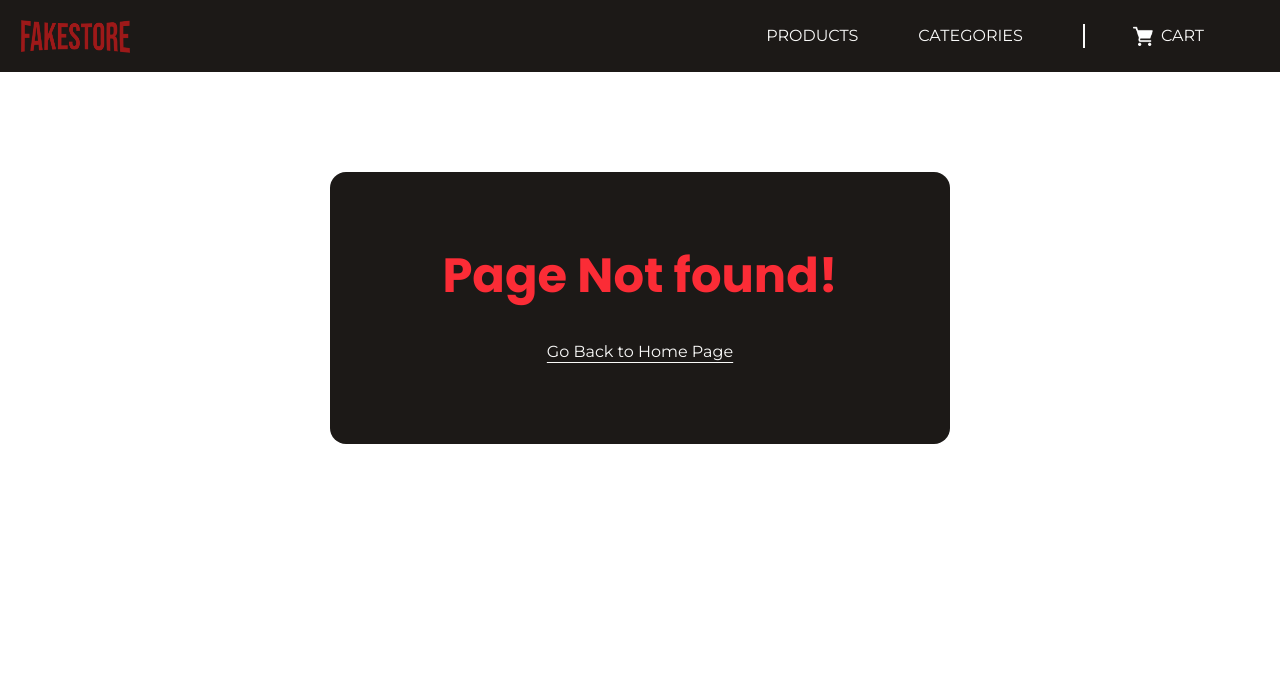
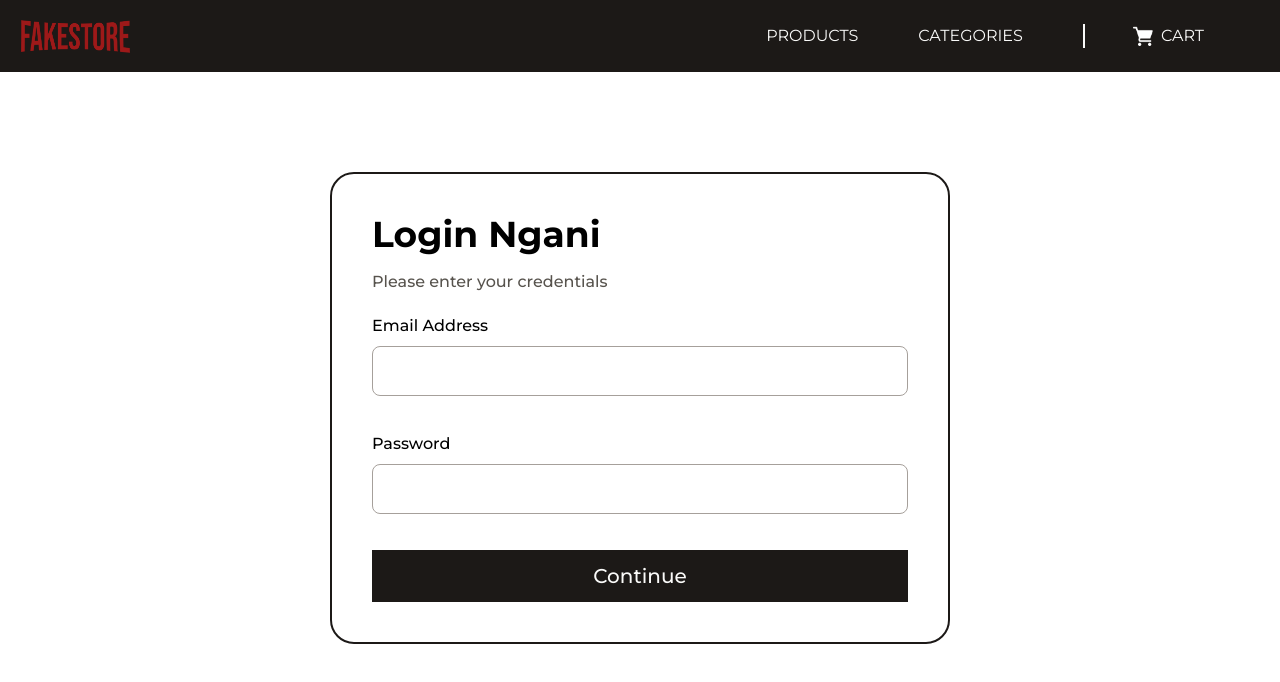
Before and after one commit to shameCanales/Fakestore_App_React, a React (Vite) app: page /login in a window 1280 px wide. Before the commit this address had no page. Shown: the top 682 px of the page. Built offline with nearby package versions, Linux system fonts and the light colour scheme.

Commit message:
added feature for authentication with JWT and added protected Routes

```diff
--- a/package.json
+++ b/package.json
@@ -13,6 +13,7 @@
     "@reduxjs/toolkit": "^2.8.2",
     "@tailwindcss/vite": "^4.1.11",
     "@tanstack/react-query": "^5.82.0",
+    "axios": "^1.10.0",
     "react": "^19.1.0",
     "react-dom": "^19.1.0",
     "react-redux": "^9.2.0",
--- /dev/null
+++ b/src/components/ProtectedRoute.jsx
@@ -0,0 +1,7 @@
+import { useSelector } from "react-redux";
+import { Navigate, Outlet } from "react-router";
+
+export default function ProtectedRoute() {
+  const isLoggedIn = useSelector((state) => state.auth.isLoggedIn); //get the isLoggedIn state from the auth slice of the redux store
+  return isLoggedIn ? <Outlet /> : <Navigate to="/login" />; //navigate to login page if not logged in
+}
--- /dev/null
+++ b/src/hooks/useLogin.js
@@ -0,0 +1,10 @@
+import { useMutation } from "@tanstack/react-query";
+import { loginUser } from "../util/login";
+
+export const useLogin = () => {
+  return useMutation({
+    mutationFn: loginUser, //call the loginUser function from util/login.js with the email and password as parameters
+  });
+};
+// This hook can be used in components to handle user login
+// It will return an object with properties like mutate, isLoading, isError, etc.
--- /dev/null
+++ b/src/pages/LoginPage.jsx
@@ -0,0 +1,73 @@
+import { useState } from "react";
+import { useLogin } from "../hooks/useLogin";
+import { useDispatch } from "react-redux";
+import { authActions } from "../store/auth-slice";
+import { useNavigate } from "react-router";
+
+export default function LoginPage() {
+  const [email, setEmail] = useState("");
+  const [password, setPassword] = useState("");
+  const loginMutation = useLogin();
+  const dispatch = useDispatch();
+  const navigate = useNavigate();
+
+  const handleSubmit = (event) => {
+    event.preventDefault(); // Prevent the default form submission behavior
+
+    loginMutation.mutate(
+      { email, password }, // Pass the email and password to the login mutation
+      {
+        // we can only pass the email and password and put the onSuccess and onError object inside the useLogin hoook because onSuccess and onError are the options of the useMutation hook. we can just add the options object inside the mutate function but it comes with cons so we stick to this setup  and not to our useQuery habit. and results are no need to pass onSuccess and onError repeatedly because it is now inside the useMutation setup. like mutaionFn, onSuccess, onError.
+        // our usequery habit like we learned in udemy keeps our component cleaner, promotes reusability of the hook, keeps logic near API, matches our habit but cons are slightly less flexible if handlers change per use, Harder to override globally if needed, and might add extra logic to hook
+        onSuccess: (data) => {
+          //data is the returned response from the loginUser function
+          dispatch(authActions.login(data.access_token)); // pass the access token to the login action and update the state in the store
+          navigate("/"); // navigate to the home page after successful login
+        },
+        onError: () => {
+          console.error("login failed");
+        },
+      }
+    );
+  };
+
+  return (
+    <div className="border-2 border-stone-900 w-[620px] mx-auto mt-25 p-10 rounded-3xl">
+      <h1 className="montserrat-bold text-4xl">Login Ngani</h1>
+      <p className="montserrat-medium mt-4 text-stone-600">
+        Please enter your credentials
+      </p>
+      <form onSubmit={handleSubmit} className="flex flex-col gap-4">
+        <div className="flex flex-col mt-5">
+          <label className="montserrat-medium" htmlFor="email">
+            Email Address
+          </label>
+          <input
+            className="mt-2 border-1 border-stone-400 p-3 rounded-lg focus:outline-none montserrat-medium"
+            type="email"
+            value={email}
+            onChange={(e) => setEmail(e.target.value)}
+          />
+        </div>
+        <div className="flex flex-col mt-5">
+          <label className="montserrat-medium" htmlFor="password">
+            Password
+          </label>
+          <input
+            className="mt-2 border-1 border-stone-400 p-3 rounded-lg focus:outline-none montserrat-medium"
+            type="password"
+            value={password}
+            onChange={(e) => setPassword(e.target.value)}
+          />
+        </div>
+
+        <button
+          type="submit"
+          className="mt-5 bg-stone-900 text-stone-50 p-3 montserrat-medium text-xl"
+        >
+          {loginMutation.isPending ? "Logging in..." : "Continue"}
+        </button>
+      </form>
+    </div>
+  );
+}
--- /dev/null
+++ b/src/store/auth-slice.js
@@ -0,0 +1,26 @@
+import { createSlice } from "@reduxjs/toolkit";
+
+const initialToken = localStorage.getItem("token");
+
+const authSlice = createSlice({
+  name: "auth",
+  initialState: {
+    token: initialToken || null, // token from localStorage or null if not present
+    isLoggedIn: !!initialToken, // true if token exists, false otherwise
+  },
+  reducers: {
+    login(state, action) {
+      state.token = action.payload; // set the token from the payload
+      state.isLoggedIn = true;
+      localStorage.setItem("token", action.payload);
+    },
+    logout(state) {
+      state.token = null;
+      state.isLoggedIn = null;
+      localStorage.removeItem("token");
+    },
+  },
+});
+
+export const authActions = authSlice.actions;
+export default authSlice;
--- a/src/store/store.js
+++ b/src/store/store.js
@@ -1,9 +1,11 @@
 import { configureStore } from "@reduxjs/toolkit";
 import cartSlice from "./cart-slice";
+import authSlice from "./auth-slice";
 
 export const store = configureStore({
   reducer: {
     cart: cartSlice.reducer,
+    auth: authSlice.reducer,
   },
 });
 
--- a/src/util/http.js
+++ b/src/util/http.js
@@ -1,4 +1,5 @@
 import { QueryClient } from "@tanstack/react-query";
+import axios from "axios";
 
 export const queryClient = new QueryClient();
 
@@ -12,28 +13,6 @@ export async function fetchProducts({ signal }) {
 
     if (!response.ok) {
       const error = new Error("An error occured while fetching products");
-      error.code = response.status;
-      error.info = data;
-      throw error;
-    }
-
-    return data;
-  } catch (error) {
-    throw error;
-  }
-}
-
-export async function fetchProductById({ id, signal }) {
-  try {
-    const response = await fetch(
-      `https://api.escuelajs.co/api/v1/products/${id}`,
-      { signal }
-    );
-
-    const data = await response.json();
-
-    if (!response.ok) {
-      const error = new Error("An error occured while fetching the product");
       error.code = response.status;
       error.info = data;
       throw error;
@@ -66,17 +45,17 @@ export async function fetchCategories({ signal }) {
   }
 }
 
-export async function fetchProductsByCategoryId({ id, signal }) {
+export async function fetchProductById({ id, signal }) {
   try {
     const response = await fetch(
-      `https://api.escuelajs.co/api/v1/categories/${id}/products`,
-      signal
+      `https://api.escuelajs.co/api/v1/products/${id}`,
+      { signal }
     );
 
     const data = await response.json();
 
     if (!response.ok) {
-      const error = new Error("An error occured while fetching products");
+      const error = new Error("An error occured while fetching the product");
       error.code = response.status;
       error.info = data;
       throw error;
@@ -108,3 +87,32 @@ export async function fetchCategoryNameById({ signal, id }) {
     throw error;
   }
 }
+
+export async function fetchProductsByCategoryId({ id, signal }) {
+  try {
+    const response = await fetch(
+      `https://api.escuelajs.co/api/v1/categories/${id}/products`,
+      signal
+    );
+
+    const data = await response.json();
+
+    if (!response.ok) {
+      const error = new Error("An error occured while fetching products");
+      error.code = response.status;
+      error.info = data;
+      throw error;
+    }
+
+    return data;
+  } catch (error) {
+    throw error;
+  }
+}
+
+export const api = axios.create({
+  baseURL: "https://api.escuelajs.co/api/v1",
+  headers: {
+    "Content-Type": "application/json",
+  },
+});
--- /dev/null
+++ b/src/util/login.js
@@ -0,0 +1,6 @@
+import { api } from "./http";
+
+export const loginUser = async ({ email, password }) => { //receive email and password as parameters from useLogin
+  const response = await api.post("/auth/login", { email, password }); // make a POST request to the login endpoint with email and password
+  return response.data; // Assuming the response contains user data and token, contains {access_token, refresh_token}
+}; //return the response data which contains the access token
```
Also changed, not shown: src/App.jsx (+17 -6 lines), 2 other files (tests, documents, lock files or other folders).
